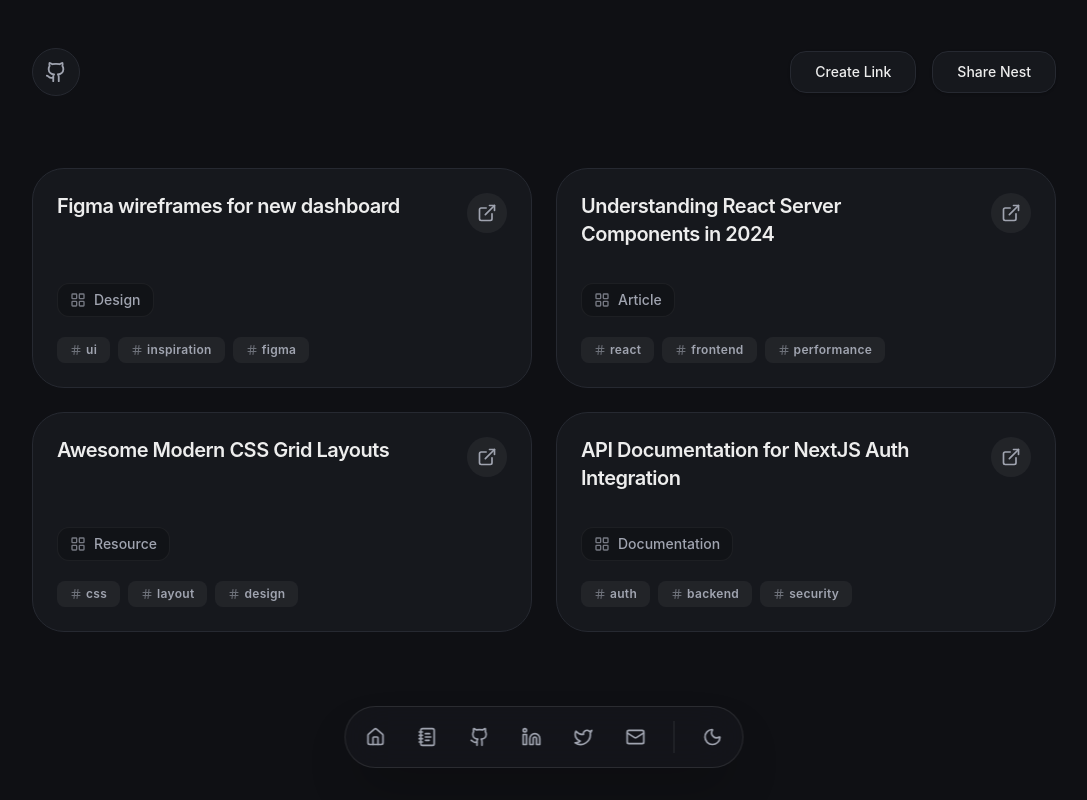
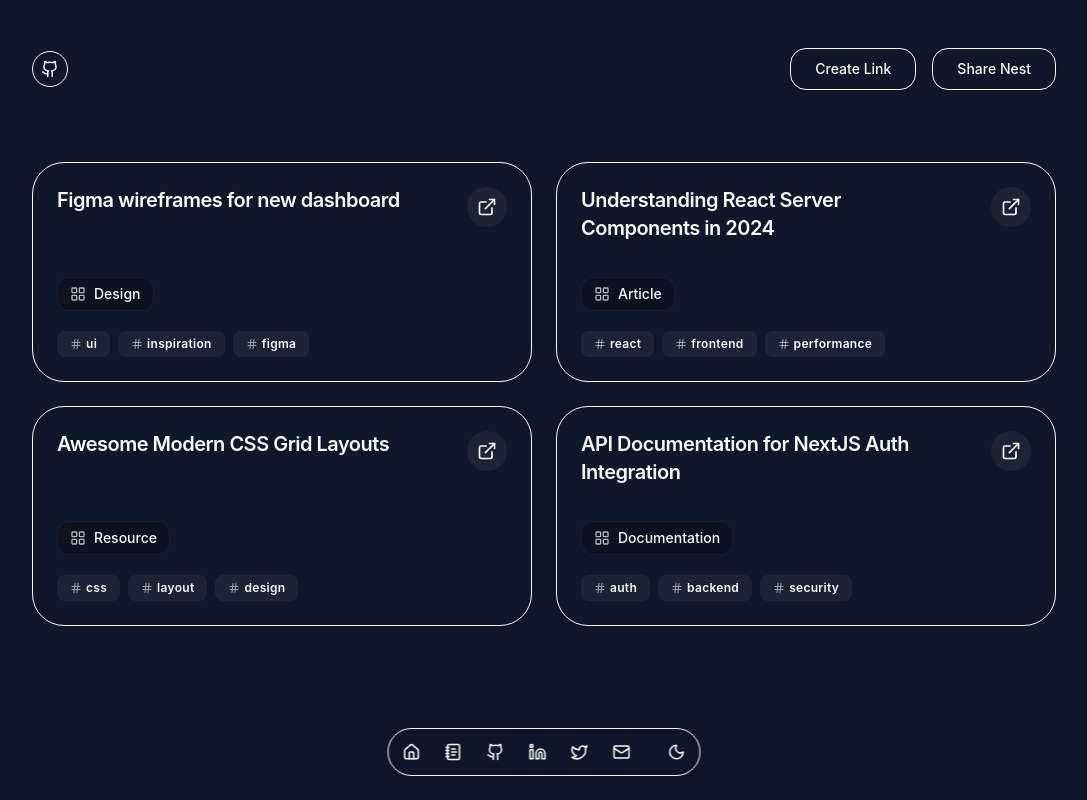
Before and after one commit to Pranjl7/Linknest, a React app in the folder frontend/: page / in a window 1280 px wide. Shown: the whole page, without its empty margins (96-1183 px from the left). Built offline with nearby package versions, Linux system fonts and the light colour scheme; the HTML template or start-up script is replaced by a standard one.

Commit message:
ui: refine theme, reduce icon sizes, add theme toggle

```diff
--- a/frontend/src/components/FloatingNav.tsx
+++ b/frontend/src/components/FloatingNav.tsx
@@ -1,22 +1,33 @@
-import { Home, NotebookText, Github, Linkedin, Twitter, Mail, Moon } from 'lucide-react';
+import { Home, NotebookText, Github, Linkedin, Twitter, Mail, Moon, Sun } from 'lucide-react';
+import { useState, useEffect } from 'react';
 
 export function FloatingNav() {
+  const [isLight, setIsLight] = useState(false);
+
+  useEffect(() => {
+    if (isLight) {
+      document.documentElement.classList.add('light');
+    } else {
+      document.documentElement.classList.remove('light');
+    }
+  }, [isLight]);
+
   const navItems = [
-    { icon: <Home size={20} />, label: "Home" },
-    { icon: <NotebookText size={20} />, label: "Notes" },
-    { icon: <Github size={20} />, label: "GitHub" },
-    { icon: <Linkedin size={20} />, label: "LinkedIn" },
-    { icon: <Twitter size={20} />, label: "X" },
-    { icon: <Mail size={20} />, label: "Contact" },
+    { icon: <Home size={18} />, label: "Home" },
+    { icon: <NotebookText size={18} />, label: "Notes" },
+    { icon: <Github size={18} />, label: "GitHub" },
+    { icon: <Linkedin size={18} />, label: "LinkedIn" },
+    { icon: <Twitter size={18} />, label: "X" },
+    { icon: <Mail size={18} />, label: "Contact" },
   ];
 
   return (
-    <div className="fixed bottom-8 left-1/2 -translate-x-1/2 z-50 pointer-events-none">
-      <nav className="flex items-center gap-1 sm:gap-2 p-2 rounded-[2rem] bg-surface/70 backdrop-blur-xl border border-white/10 shadow-2xl pointer-events-auto">
+    <div className="fixed bottom-6 left-1/2 -translate-x-1/2 z-50 pointer-events-none">
+      <nav className="flex items-center gap-1 p-1 rounded-full bg-surface/80 backdrop-blur-md border border-border shadow-lg pointer-events-auto">
         {navItems.map((item, index) => (
           <button
             key={index}
-            className="p-3 rounded-full text-text-secondary hover:text-text-primary hover:bg-white/10 hover:scale-110 active:scale-95 transition-all duration-300"
+            className="p-2.5 rounded-full text-text-secondary hover:text-text-primary hover:bg-black/5 dark:hover:bg-white/10 hover:scale-105 active:scale-95 transition-all duration-200"
             aria-label={item.label}
             title={item.label}
           >
@@ -25,14 +36,15 @@
         ))}
 
         {/* Divider */}
-        <div className="w-[1px] h-8 bg-white/10 mx-1 sm:mx-2"></div>
+        <div className="w-[1px] h-6 bg-border mx-1"></div>
 
         <button
-          className="p-3 rounded-full text-text-secondary hover:text-text-primary hover:bg-white/10 hover:scale-110 active:scale-95 transition-all duration-300"
+          onClick={() => setIsLight(!isLight)}
+          className="p-2.5 rounded-full text-text-secondary hover:text-text-primary hover:bg-black/5 dark:hover:bg-white/10 hover:scale-105 active:scale-95 transition-all duration-200"
           aria-label="Toggle Theme"
           title="Toggle Theme"
         >
-          <Moon size={20} />
+          {isLight ? <Sun size={18} /> : <Moon size={18} />}
         </button>
       </nav>
     </div>
--- a/frontend/src/components/TopBar.tsx
+++ b/frontend/src/components/TopBar.tsx
@@ -5,10 +5,10 @@
     <header className="flex items-center justify-between mb-12 py-6">
       <a
         href="#"
-        className="w-12 h-12 rounded-full bg-surface border border-border flex items-center justify-center text-text-secondary hover:text-text-primary hover:bg-surface-hover hover:border-gray-500 hover:scale-105 transition-all duration-300"
+        className="w-9 h-9 rounded-full bg-surface border border-border flex items-center justify-center text-text-secondary hover:text-text-primary hover:bg-surface-hover hover:border-gray-500 hover:scale-105 transition-all duration-300"
         aria-label="GitHub Profile"
       >
-        <Github size={22} />
+        <Github size={18} />
       </a>
 
       <div className="flex items-center gap-4">
--- a/frontend/src/index.css
+++ b/frontend/src/index.css
@@ -2,13 +2,25 @@
 
 @theme {
   --font-sans: "Inter", "Outfit", system-ui, sans-serif;
-  --color-background-base: #0f1014;
-  --color-surface: #16181d;
-  --color-surface-hover: #1e2128;
-  --color-border: #262931;
-  --color-text-primary: #ededed;
-  --color-text-secondary: #a0a4b0;
-  --color-accent: #3b82f6; /* Adjust as needed */
+}
+
+:root {
+  --color-background-base: #0f172a; /* slate-900 */
+  --color-surface: #1e293b; /* slate-800 */
+  --color-surface-hover: #334155; /* slate-700 */
+  --color-border: #334155;
+  --color-text-primary: #f8fafc; /* slate-50 */
+  --color-text-secondary: #94a3b8; /* slate-400 */
+  --color-accent: #3b82f6;
+}
+
+:root.light {
+  --color-background-base: #f8fafc; /* slate-50 */
+  --color-surface: #ffffff;
+  --color-surface-hover: #f1f5f9; /* slate-100 */
+  --color-border: #e2e8f0; /* slate-200 */
+  --color-text-primary: #0f172a; /* slate-900 */
+  --color-text-secondary: #64748b; /* slate-500 */
 }
 
 @layer base {
```
